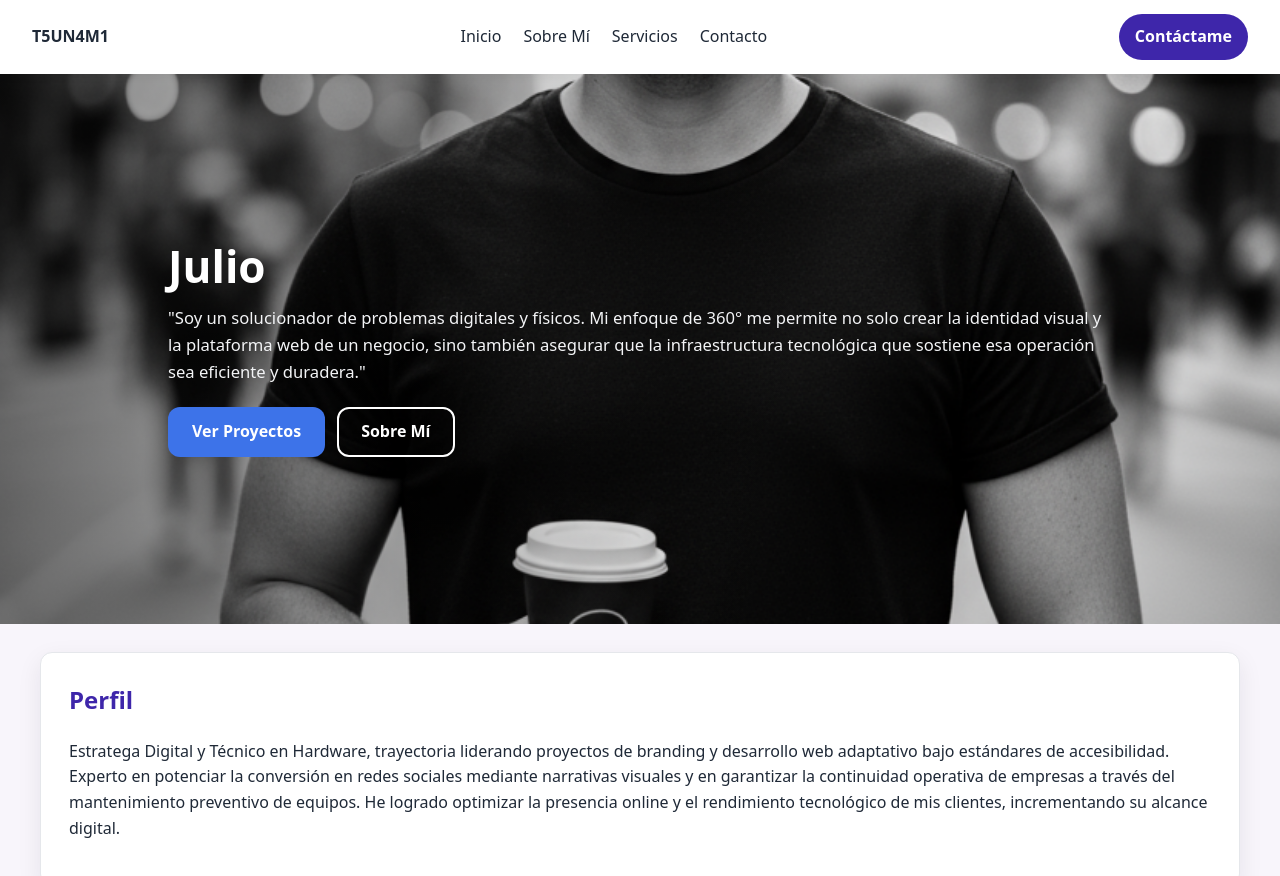
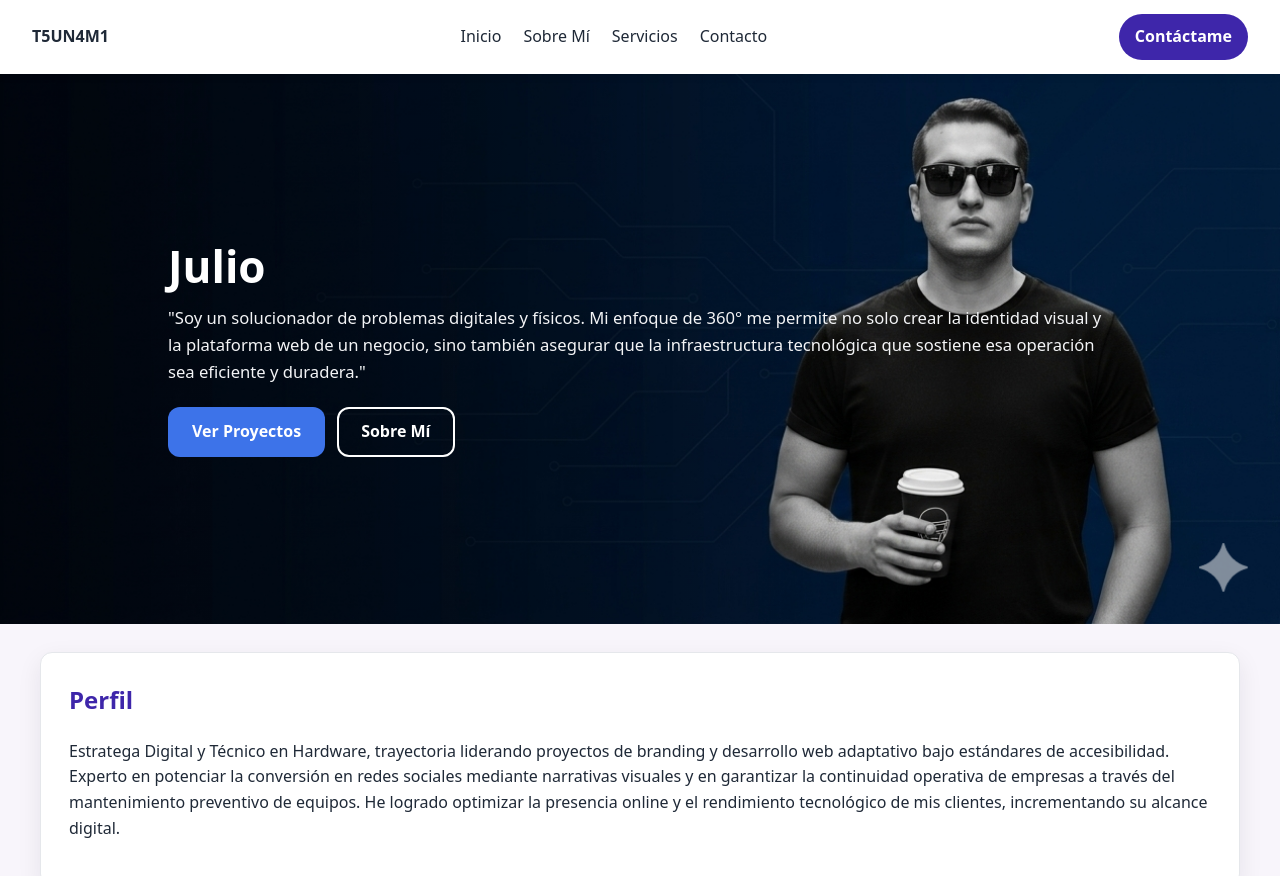
Before and after one commit to jreyes20-source/05-03-26_Julio, a plain HTML site: page index.html in a window 1280 px wide. Shown: the top 876 px of the page. Drawn offline with Linux system fonts and the light colour scheme.

Commit message:
Update2 styles.css

```diff
--- a/css/styles.css
+++ b/css/styles.css
@@ -54,7 +54,7 @@ h1,h2,h3{color:var(--color-principal);margin-top:0}
   min-height:550px;             /* Altura visible exacta */
   display:flex; align-items:center;
   background-color:#f2c1d0;     /* color de respaldo */
-  background-image:url("/img/julio.png");
+  background-image:url("../img/julio1.png");
   background-repeat:no-repeat;
   background-position:right center; /* personaje a la derecha */
   background-size:cover;             /* respeta proporciones 1980x550 */
```
